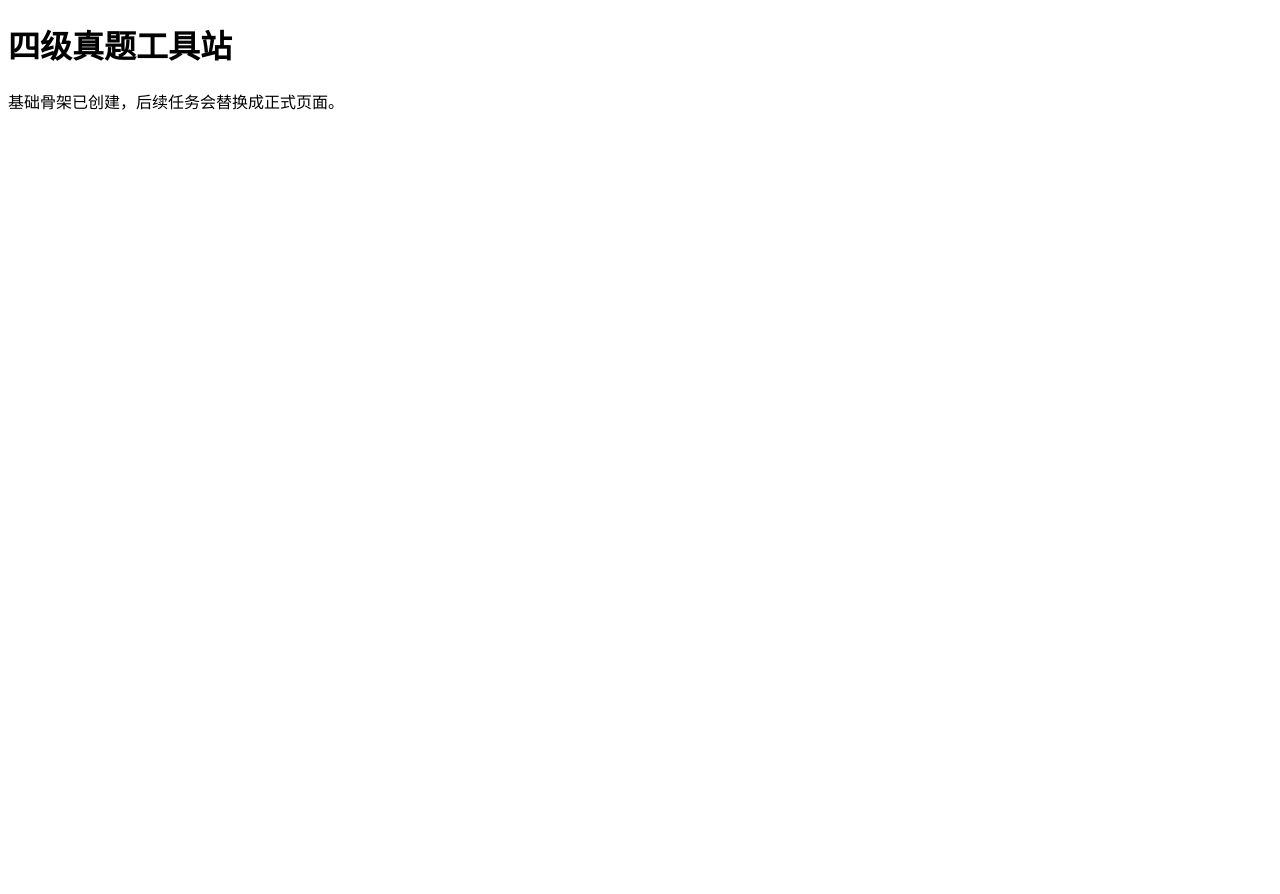
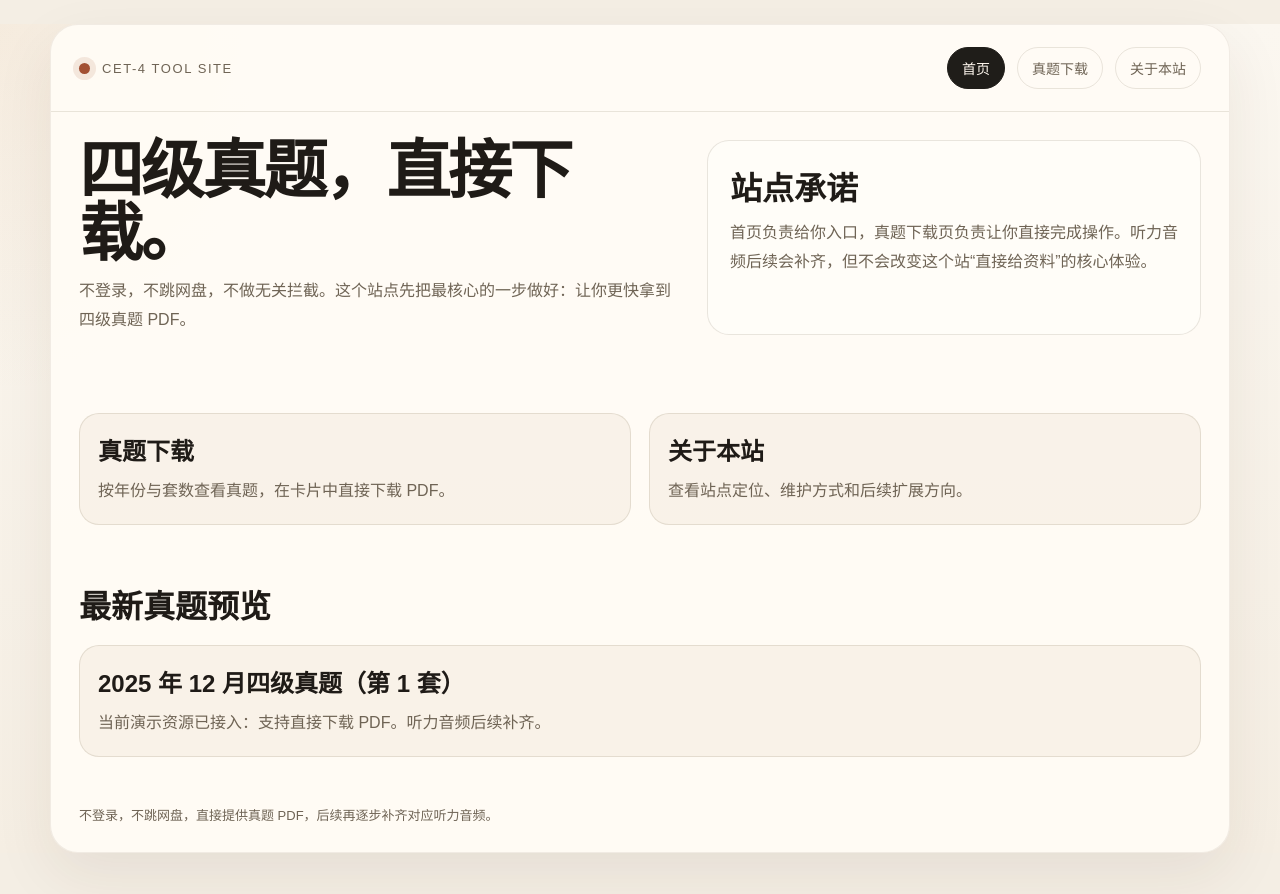
Before and after one commit to catteacher0515/cet4-download, an Astro site: page / in a window 1280 px wide. Before the commit the page ends 800 px from the top, so only its background shows below. Built offline with nearby package versions, Linux system fonts and the light colour scheme; Astro itself is replaced by a stand-in of ours.

Commit message:
feat: add shared layout and entry pages

```diff
--- /dev/null
+++ b/src/layouts/BaseLayout.astro
@@ -0,0 +1,57 @@
+---
+import "../styles/global.css";
+
+type NavItem = {
+  href: string;
+  label: string;
+};
+
+interface Props {
+  title: string;
+  description: string;
+  pathname: string;
+}
+
+const { title, description, pathname } = Astro.props;
+
+const navItems: NavItem[] = [
+  { href: "/", label: "首页" },
+  { href: "/papers", label: "真题下载" },
+  { href: "/about", label: "关于本站" }
+];
+---
+
+<html lang="zh-CN">
+  <head>
+    <meta charset="utf-8" />
+    <meta name="viewport" content="width=device-width, initial-scale=1" />
+    <title>{title}</title>
+    <meta name="description" content={description} />
+  </head>
+  <body>
+    <div class="site-shell">
+      <header class="site-header">
+        <div class="brand">
+          <span class="brand-mark"></span>
+          <span>CET-4 TOOL SITE</span>
+        </div>
+
+        <nav class="site-nav" aria-label="主导航">
+          {navItems.map((item) => (
+            <a href={item.href} aria-current={pathname === item.href ? "page" : undefined}>
+              {item.label}
+            </a>
+          ))}
+        </nav>
+      </header>
+
+      <main>
+        <slot />
+      </main>
+
+      <footer class="site-footer">
+        不登录，不跳网盘，直接提供真题 PDF，后续再逐步补齐对应听力音频。
+      </footer>
+    </div>
+  </body>
+</html>
--- a/src/pages/index.astro
+++ b/src/pages/index.astro
@@ -1,16 +1,52 @@
 ---
+import { papers } from "../data/cet4";
+import BaseLayout from "../layouts/BaseLayout.astro";
+
+const latestPaper = papers[0];
 ---
 
-<html lang="zh-CN">
-  <head>
-    <meta charset="utf-8" />
-    <meta name="viewport" content="width=device-width, initial-scale=1" />
-    <title>四级真题工具站</title>
-  </head>
-  <body>
-    <main>
-      <h1>四级真题工具站</h1>
-      <p>基础骨架已创建，后续任务会替换成正式页面。</p>
-    </main>
-  </body>
-</html>
+<BaseLayout
+  title="四级真题工具站"
+  description="提供四级真题 PDF 直接下载，后续支持听力在线播放。"
+  pathname="/"
+>
+  <section class="page-section hero-grid">
+    <div>
+      <h1 class="hero-title">四级真题，直接下载。</h1>
+      <p class="hero-copy">
+        不登录，不跳网盘，不做无关拦截。这个站点先把最核心的一步做好：让你更快拿到四级真题 PDF。
+      </p>
+    </div>
+
+    <div class="panel">
+      <h2 class="section-title">站点承诺</h2>
+      <p class="page-copy">
+        首页负责给你入口，真题下载页负责让你直接完成操作。听力音频后续会补齐，但不会改变这个站“直接给资料”的核心体验。
+      </p>
+    </div>
+  </section>
+
+  <section class="page-section">
+    <div class="entry-grid">
+      <a class="entry-card" href="/papers">
+        <h2>真题下载</h2>
+        <p class="page-copy">按年份与套数查看真题，在卡片中直接下载 PDF。</p>
+      </a>
+
+      <a class="entry-card" href="/about">
+        <h2>关于本站</h2>
+        <p class="page-copy">查看站点定位、维护方式和后续扩展方向。</p>
+      </a>
+    </div>
+  </section>
+
+  <section class="page-section">
+    <h2 class="section-title">最新真题预览</h2>
+    <div class="preview-grid">
+      <article class="entry-card">
+        <h2>{latestPaper.title}</h2>
+        <p class="page-copy">当前演示资源已接入：支持直接下载 PDF。听力音频后续补齐。</p>
+      </article>
+    </div>
+  </section>
+</BaseLayout>
--- /dev/null
+++ b/src/styles/global.css
@@ -0,0 +1,185 @@
+:root {
+  --bg: #f6f1e8;
+  --panel: rgba(255, 251, 245, 0.96);
+  --ink: #1f1b17;
+  --muted: #6f6455;
+  --line: rgba(74, 56, 29, 0.12);
+  --accent: #a25033;
+  --accent-dark: #1f1d19;
+  --max-width: 1180px;
+  color-scheme: light;
+}
+
+* {
+  box-sizing: border-box;
+}
+
+html {
+  font-family: "PingFang SC", "Hiragino Sans GB", "Microsoft YaHei", sans-serif;
+  background: #f4eee4;
+  color: var(--ink);
+}
+
+body {
+  margin: 0;
+  min-width: 320px;
+  background:
+    radial-gradient(circle at top left, rgba(220, 182, 140, 0.18), transparent 24%),
+    linear-gradient(180deg, #fbf7f0 0%, #f5eee3 100%);
+}
+
+a {
+  color: inherit;
+  text-decoration: none;
+}
+
+img {
+  display: block;
+  max-width: 100%;
+}
+
+.site-shell {
+  width: min(var(--max-width), calc(100% - 32px));
+  margin: 24px auto 48px;
+  background: var(--panel);
+  border: 1px solid rgba(74, 56, 29, 0.08);
+  border-radius: 28px;
+  box-shadow: 0 22px 60px rgba(60, 42, 20, 0.08);
+  overflow: hidden;
+}
+
+.site-header {
+  display: flex;
+  justify-content: space-between;
+  align-items: center;
+  gap: 16px;
+  padding: 22px 28px;
+  border-bottom: 1px solid var(--line);
+}
+
+.brand {
+  display: flex;
+  align-items: center;
+  gap: 12px;
+  font-size: 13px;
+  letter-spacing: 0.12em;
+  text-transform: uppercase;
+  color: var(--muted);
+}
+
+.brand-mark {
+  width: 11px;
+  height: 11px;
+  border-radius: 50%;
+  background: var(--accent);
+  box-shadow: 0 0 0 6px rgba(162, 80, 51, 0.12);
+}
+
+.site-nav {
+  display: flex;
+  flex-wrap: wrap;
+  gap: 12px;
+}
+
+.site-nav a {
+  padding: 10px 14px;
+  border-radius: 999px;
+  border: 1px solid var(--line);
+  font-size: 14px;
+  color: var(--muted);
+}
+
+.site-nav a[aria-current="page"] {
+  background: var(--accent-dark);
+  color: #fff8ef;
+  border-color: var(--accent-dark);
+}
+
+.page-section {
+  padding: 28px;
+}
+
+.hero-grid {
+  display: grid;
+  grid-template-columns: 1.1fr 0.9fr;
+  gap: 24px;
+}
+
+.hero-title {
+  margin: 0 0 12px;
+  font-size: clamp(2.4rem, 5vw, 4.4rem);
+  line-height: 0.98;
+  letter-spacing: -0.04em;
+}
+
+.hero-copy,
+.page-copy {
+  margin: 0;
+  color: var(--muted);
+  line-height: 1.8;
+  font-size: 16px;
+}
+
+.panel {
+  padding: 22px;
+  background: rgba(255, 253, 249, 0.82);
+  border: 1px solid var(--line);
+  border-radius: 22px;
+}
+
+.entry-grid {
+  display: grid;
+  grid-template-columns: repeat(2, minmax(0, 1fr));
+  gap: 18px;
+  margin-top: 22px;
+}
+
+.entry-card {
+  padding: 18px;
+  border-radius: 20px;
+  border: 1px solid var(--line);
+  background: rgba(245, 237, 225, 0.58);
+}
+
+.entry-card h2,
+.section-title,
+.page-title {
+  margin: 0 0 10px;
+}
+
+.section-title,
+.page-title {
+  font-size: 32px;
+}
+
+.preview-grid {
+  display: grid;
+  grid-template-columns: repeat(auto-fit, minmax(260px, 1fr));
+  gap: 18px;
+  margin-top: 18px;
+}
+
+.site-footer {
+  padding: 20px 28px 28px;
+  color: var(--muted);
+  font-size: 13px;
+}
+
+@media (max-width: 860px) {
+  .site-shell {
+    width: min(var(--max-width), calc(100% - 20px));
+    margin-top: 12px;
+  }
+
+  .site-header,
+  .page-section,
+  .site-footer {
+    padding-left: 18px;
+    padding-right: 18px;
+  }
+
+  .hero-grid,
+  .entry-grid {
+    grid-template-columns: 1fr;
+  }
+}
```
Also changed, not shown: src/pages/about.astro (added, +25 -0 lines), src/pages/vocabulary.astro (added, +16 -0 lines), tests/site-build.test.ts (added, +16 -0 lines).
